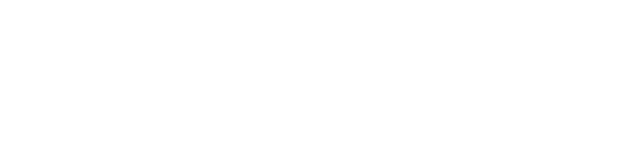
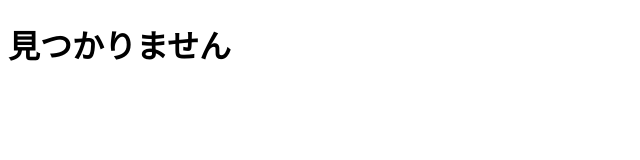
Before and after one commit to xHunter/xhunter.github.io, a plain HTML site: page index.html in a window 1280 px wide. Shown: the whole page, without its empty margins (0-640 px from the left). Drawn offline with Linux system fonts and the light colour scheme.

Commit message:
Set main content

```diff
--- a/index.html
+++ b/index.html
@@ -5,5 +5,6 @@
         <title>zhntr</title>
     </head>
     <body>
+        <h1>見つかりません</h1>
     </body>
 </html>
```
